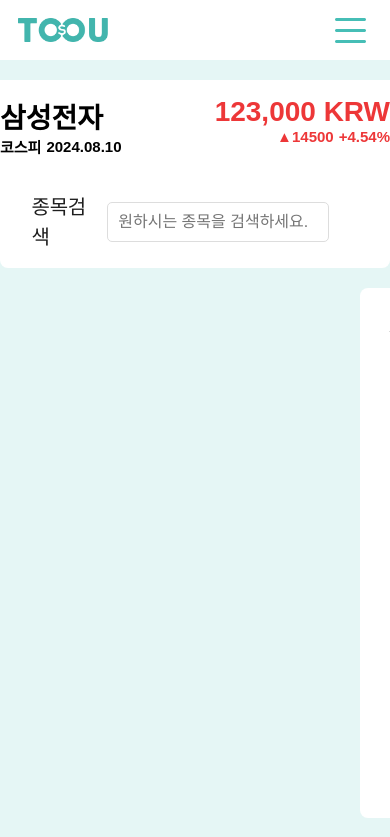
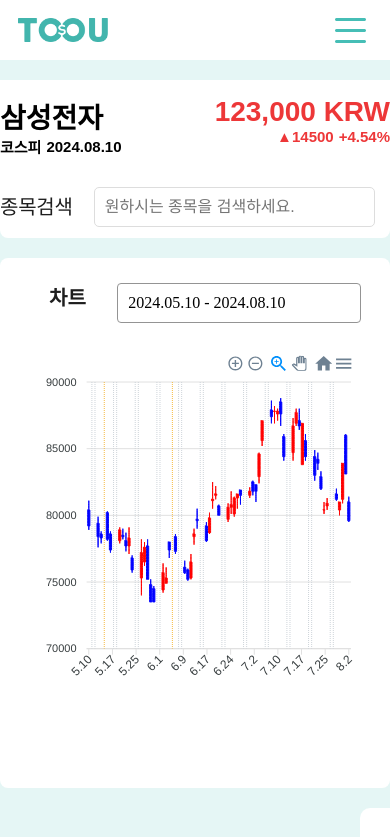
Before and after one commit to fintech4/frontend, a React (Create React App) app: page /main in a window 390 px wide. Shown: the top 837 px of the page. Built offline with nearby package versions, Linux system fonts and the light colour scheme; a web font is replaced by a local one.

Commit message:
feat: chart component responsive 1차 완

```diff
--- a/src/components/page/MainPage.jsx
+++ b/src/components/page/MainPage.jsx
@@ -29,6 +29,11 @@
 const Wrapper3 = styled.div`
   margin: 0 360px;
   width: calc(100% - 720px); /* 좌우 마진을 제외한 너비 계산 */
+
+  ${media.mobile`
+    margin: 0px;
+    width : 100%;
+  `}
 `;
 
 function MainPage({ isLoggedIn, onLogout }) {
--- a/src/components/ui/ChartComponent.jsx
+++ b/src/components/ui/ChartComponent.jsx
@@ -3,6 +3,7 @@
 import styled from "styled-components";
 import CustomCalendar from "./Calendar";
 import moment from "moment";
+import { media } from "../../media";
 
 const ChartTitle = styled.h1`
   color: #1e1e1e;
@@ -12,6 +13,9 @@
   font-weight: 600;
   line-height: 150%; /* 30px */
   margin: 0px;
+  ${media.mobile`
+      margin:  0px 20px;
+  `}
 `;
 
 const TitleWrapper = styled.div`
@@ -20,6 +24,8 @@
   justify-content: space-between;
   padding-top: 25px;
   padding-bottom: 29px;
+  ${media.mobile`
+  `}
 `;
 
 const Wrapper = styled.div`
@@ -40,14 +46,14 @@
 function ChartComponent() {
   // Set default date range: 3 months ago to today
   const [dateRange, setDateRange] = useState([
-    moment().subtract(3, 'months').startOf('day').toDate(),
-    moment().endOf('day').toDate(),
+    moment().subtract(3, "months").startOf("day").toDate(),
+    moment().endOf("day").toDate(),
   ]);
 
   const handleDateChange = (range) => {
     if (Array.isArray(range) && range.length === 2) {
       setDateRange(range);
-      console.log('Selected date range:', range);
+      console.log("Selected date range:", range);
     }
   };
 
--- a/src/components/ui/bar/StockSearch.jsx
+++ b/src/components/ui/bar/StockSearch.jsx
@@ -55,6 +55,10 @@
   width: 80%;
   max-width: 400px;
   margin-right: 15px;
+  ${media.mobile`
+    width : 100%;
+    margin: 0px;
+    `}
 `;
 
 const StockNameContainer = styled.div`
```
